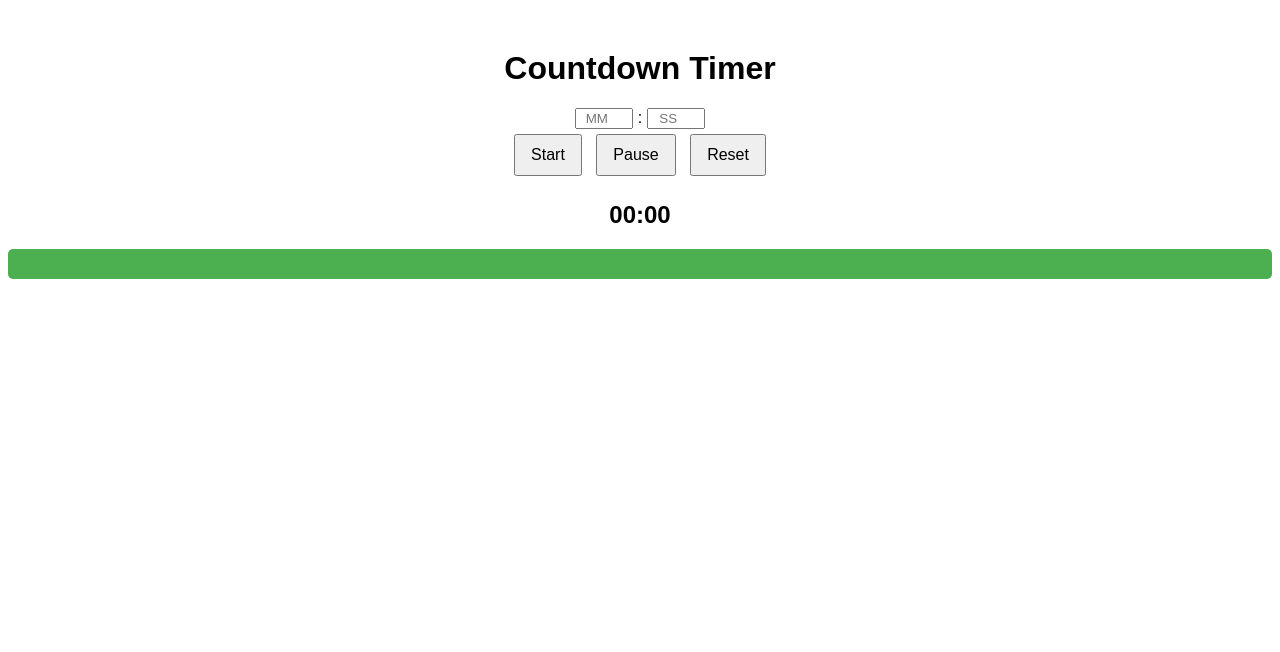
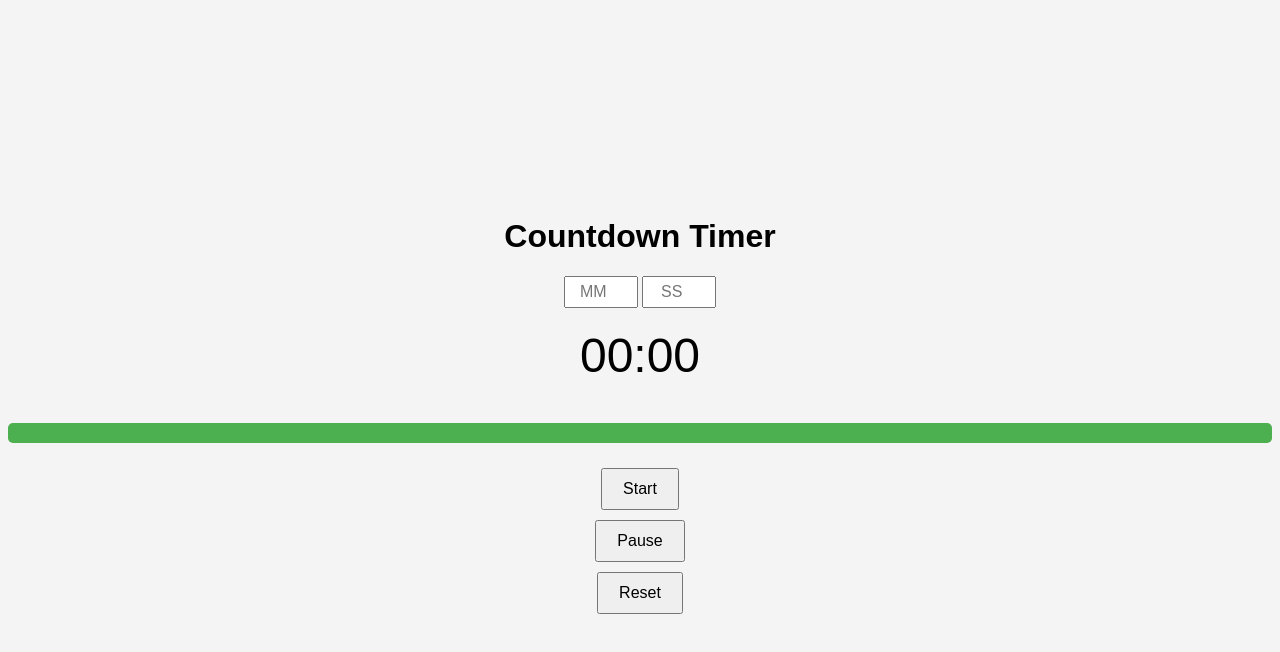
Before and after one commit to 23f2005694/countdown-timer, a plain HTML site: page index.html in a window 1280 px wide. Drawn offline with Linux system fonts and the light colour scheme.

Commit message:
Add/Update index.html

```diff
--- a/index.html
+++ b/index.html
@@ -7,79 +7,73 @@
     <style>
         body {
             font-family: Arial, sans-serif;
-            text-align: center;
-            margin-top: 50px;
+            display: flex;
+            flex-direction: column;
+            align-items: center;
+            justify-content: center;
+            height: 100vh;
+            background-color: #f4f4f4;
+        }
+        #progressBar {
+            width: 100%;
+            background-color: #ddd;
+            border-radius: 5px;
+            overflow: hidden;
+            height: 20px;
+            margin: 20px 0;
         }
         #progress {
-            width: 100%;
-            background-color: #f3f3f3;
-            border-radius: 5px;
-            overflow: hidden;
-            height: 30px;
-            margin-top: 20px;
-        }
-        #progress-bar {
             height: 100%;
             background-color: #4caf50;
             width: 100%;
-            transition: width 0.5s;
-        }
-        input {
-            width: 50px;
-            text-align: center;
+            transition: width 0.1s;
         }
         button {
             margin: 5px;
-            padding: 10px 15px;
+            padding: 10px 20px;
             font-size: 16px;
+            cursor: pointer;
+        }
+        input {
+            padding: 5px;
+            font-size: 16px;
+            width: 60px;
+            text-align: center;
+        }
+        #time {
+            font-size: 48px;
+            margin: 20px;
         }
     </style>
 </head>
 <body>
+    <h1>Countdown Timer</h1>
+    <div>
+        <input type="number" id="minutes" placeholder="MM" min="0" max="59">
+        <input type="number" id="seconds" placeholder="SS" min="0" max="59">
+    </div>
+    <div id="time">00:00</div>
+    <div id="progressBar"><div id="progress"></div></div>
+    <button id="start">Start</button>
+    <button id="pause">Pause</button>
+    <button id="reset">Reset</button>
 
-    <h1>Countdown Timer</h1>
-    <input type="number" id="minutes" placeholder="MM" min="0"> :
-    <input type="number" id="seconds" placeholder="SS" min="0" max="59">
-    <div>
-        <button id="start">Start</button>
-        <button id="pause">Pause</button>
-        <button id="reset">Reset</button>
-    </div>
-    <h2 id="display">00:00</h2>
-    <div id="progress">
-        <div id="progress-bar"></div>
-    </div>
-
-    <audio id="alert-sound" src="https://www.soundjay.com/button/beep-07.wav" preload="auto"></audio>
+    <audio id="endSound" src="https://www.soundjay.com/button/sounds/button-3.mp3"></audio>
 
     <script>
         let timer;
         let totalTime;
         let remainingTime;
-        const display = document.getElementById('display');
-        const progressBar = document.getElementById('progress-bar');
-        const alertSound = document.getElementById('alert-sound');
+        const timeDisplay = document.getElementById('time');
+        const progressBar = document.getElementById('progress');
 
         document.getElementById('start').addEventListener('click', () => {
             const minutes = parseInt(document.getElementById('minutes').value) || 0;
             const seconds = parseInt(document.getElementById('seconds').value) || 0;
-            totalTime = (minutes * 60) + seconds;
+            totalTime = minutes * 60 + seconds;
             remainingTime = totalTime;
             startTimer();
         });
-
-        const startTimer = () => {
-            clearInterval(timer);
-            timer = setInterval(() => {
-                if (remainingTime <= 0) {
-                    clearInterval(timer);
-                    alertSound.play();
-                    return;
-                }
-                remainingTime--;
-                updateDisplay();
-            }, 1000);
-        };
 
         document.getElementById('pause').addEventListener('click', () => {
             clearInterval(timer);
@@ -87,18 +81,31 @@
 
         document.getElementById('reset').addEventListener('click', () => {
             clearInterval(timer);
-            remainingTime = totalTime;
-            updateDisplay();
+            remainingTime = 0;
+            timeDisplay.textContent = "00:00";
             progressBar.style.width = '100%';
         });
 
-        const updateDisplay = () => {
+        function startTimer() {
+            clearInterval(timer);
+            timer = setInterval(() => {
+                if (remainingTime > 0) {
+                    remainingTime--;
+                    updateDisplay();
+                } else {
+                    clearInterval(timer);
+                    document.getElementById('endSound').play();
+                    alert("Time's up!");
+                }
+            }, 1000);
+        }
+
+        function updateDisplay() {
             const minutes = Math.floor(remainingTime / 60);
             const seconds = remainingTime % 60;
-            display.textContent = `${String(minutes).padStart(2, '0')}:${String(seconds).padStart(2, '0')}`;
+            timeDisplay.textContent = `${String(minutes).padStart(2, '0')}:${String(seconds).padStart(2, '0')}`;
             progressBar.style.width = `${(remainingTime / totalTime) * 100}%`;
-        };
+        }
     </script>
-
 </body>
 </html>
```
